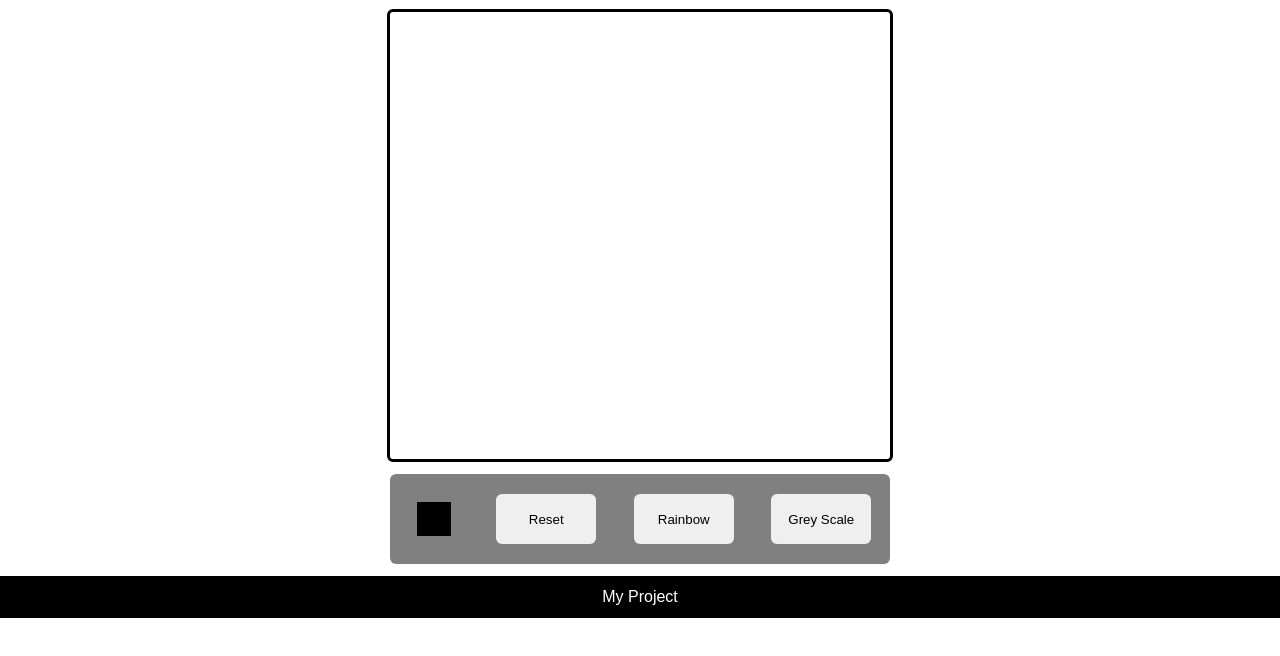
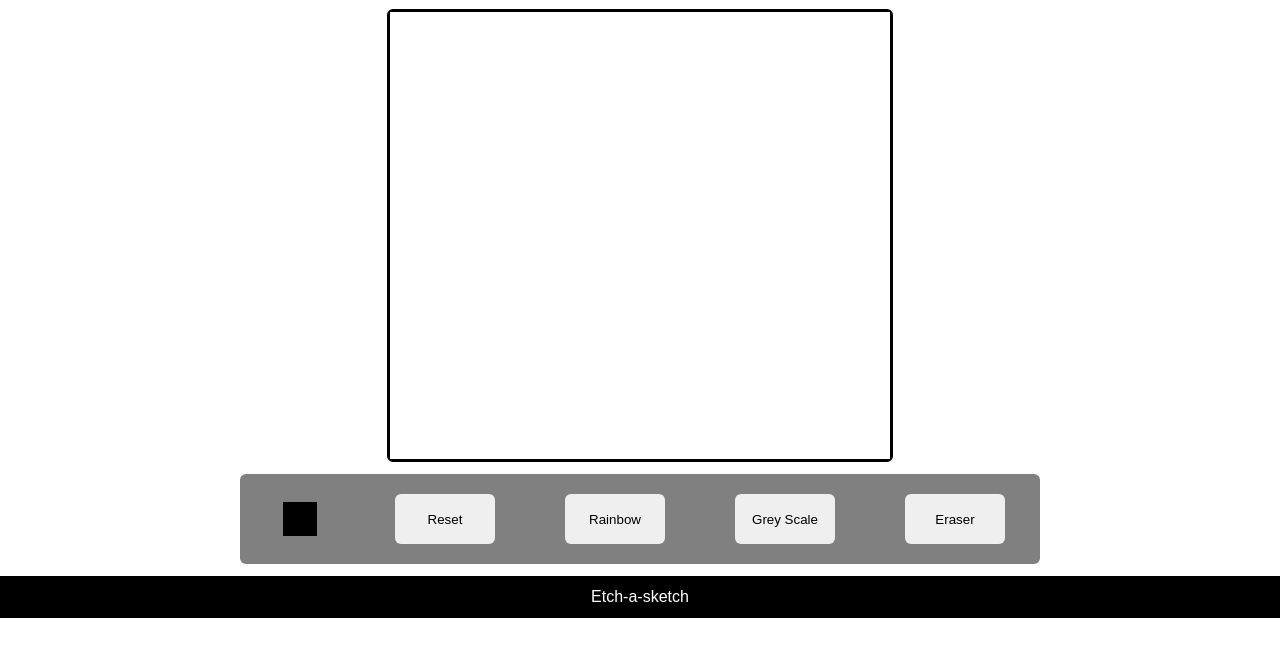
Before and after one commit to Etativel/etch-a-sketch, a plain HTML site: page index.html in a window 1280 px wide. Shown: the part 98-754 px from the top of the page. Drawn offline with Linux system fonts and the light colour scheme.

Commit message:
add eraser button

```diff
--- a/index.html
+++ b/index.html
@@ -34,10 +34,13 @@
             <button class="btn grey-scale">
                 Grey Scale
             </button>
+            <button class="btn eraser">
+                Eraser
+            </button>
         </div>
     </div>
     <div class="footer">
-        My Project
+        Etch-a-sketch
     </div>
 
 </body>
--- a/styles.css
+++ b/styles.css
@@ -36,7 +36,7 @@
     border-radius: 6px;
     display: flex;
     background-color: grey;
-    width: 500px;
+    width: 800px;
     margin-top: 8px;
     padding: 20px 0px 20px;
     justify-content: space-around;
```
